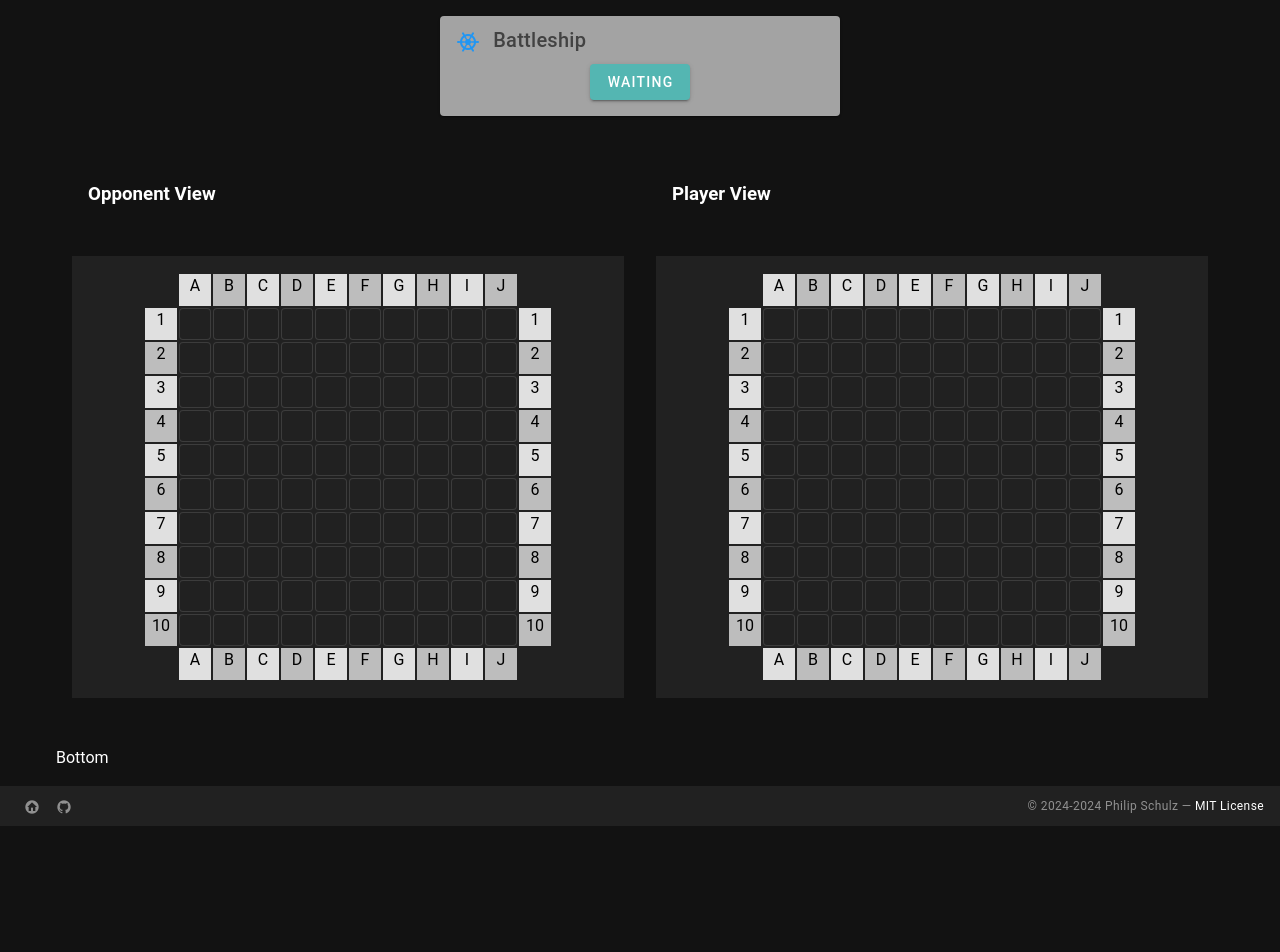
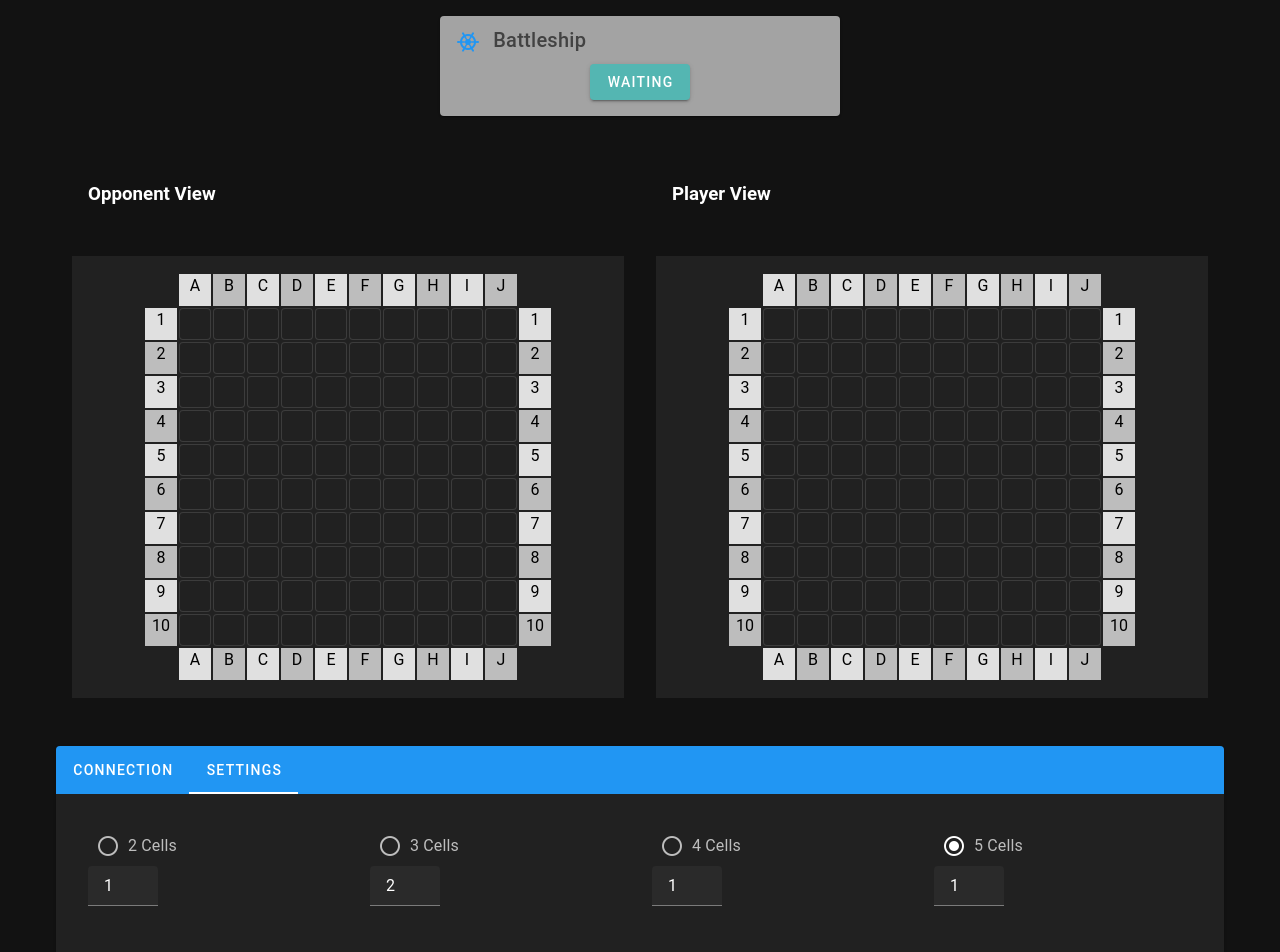
Before and after one commit to PhischDotOrg/battleship, a Vue app in the folder nodejs/: page / in a window 1280 px wide. Shown: the top 952 px of the page. Before the commit the page ends 826 px from the top, so only its background shows below. Built offline with nearby package versions, Linux system fonts and the light colour scheme.

Commit message:
Add Footer Components

```diff
--- a/nodejs/src/components.d.ts
+++ b/nodejs/src/components.d.ts
@@ -8,6 +8,8 @@ export {}
 declare module 'vue' {
   export interface GlobalComponents {
     AppFooter: typeof import('./components/AppFooter.vue')['default']
+    Connection: typeof import('./components/Connection.vue')['default']
+    Footer: typeof import('./components/Footer.vue')['default']
     GameGrid: typeof import('./components/GameGrid.vue')['default']
     GameStateButton: typeof import('./components/GameStateButton.vue')['default']
     Header: typeof import('./components/Header.vue')['default']
@@ -19,5 +21,6 @@ declare module 'vue' {
     PlayerView: typeof import('./components/PlayerView.vue')['default']
     RouterLink: typeof import('vue-router')['RouterLink']
     RouterView: typeof import('vue-router')['RouterView']
+    Settings: typeof import('./components/Settings.vue')['default']
   }
 }
--- /dev/null
+++ b/nodejs/src/components/Connection.vue
@@ -0,0 +1,34 @@
+<template>
+  <v-container>
+    <v-row>
+      <v-col cols="5">
+        <v-text-field
+          label="Host"
+          prepend-icon="mdi-server"
+          variant="outlined"
+        />
+      </v-col>
+
+      <v-col cols="5">
+        <v-text-field
+          label="Port"
+          prepend-icon="mdi-numeric"
+          variant="outlined"
+        />
+      </v-col>
+
+      <v-col cols="2">
+        <v-btn
+          color="primary"
+          @click="connect"
+        >
+          Connect
+        </v-btn>
+      </v-col>
+    </v-row>
+  </v-container>
+</template>
+
+<script lang="ts" setup>
+
+</script>
--- /dev/null
+++ b/nodejs/src/components/Footer.vue
@@ -0,0 +1,31 @@
+<template>
+  <v-card>
+    <v-tabs
+      v-model="tab"
+      bg-color="primary"
+    >
+      <v-tab value="connection">Connection</v-tab>
+      <v-tab value="settings">Settings</v-tab>
+    </v-tabs>
+
+    <v-card-text>
+      <v-tabs-window v-model="tab">
+        <v-tabs-window-item value="connection">
+          <Connection />
+        </v-tabs-window-item>
+
+        <v-tabs-window-item value="settings">
+          <Settings />
+        </v-tabs-window-item>
+      </v-tabs-window>
+    </v-card-text>
+  </v-card>
+</template>
+
+<script lang="ts" setup>
+  import { useGameStore } from '@/stores/game';
+
+  const gameStore = useGameStore();
+
+  const tab = ref('settings');
+</script>
--- /dev/null
+++ b/nodejs/src/components/Settings.vue
@@ -0,0 +1,85 @@
+<template>
+  <v-container>
+    <v-radio-group
+      v-model="ships"
+    >
+      <v-row>
+        <v-col>
+          <v-radio
+            label="2 Cells"
+            value="2"
+          />
+          <v-text-field
+            v-model="numShips2"
+            density="compact"
+            style="width: 70px"
+            type="number"
+            min="0"
+            max="2"
+            hide-details
+            single-line
+          />
+        </v-col>
+
+        <v-col>
+          <v-radio
+            label="3 Cells"
+            value="3"
+          />
+          <v-text-field
+            v-model="numShips3"
+            density="compact"
+            style="width: 70px"
+            type="number"
+            min="0"
+            max="2"
+            hide-details
+            single-line
+          />
+        </v-col>
+
+        <v-col>
+          <v-radio
+            label="4 Cells"
+            value="4"
+          />
+          <v-text-field
+            v-model="numShips4"
+            density="compact"
+            style="width: 70px"
+            type="number"
+            min="0"
+            max="1"
+            hide-details
+            single-line
+          />
+        </v-col>
+
+        <v-col>
+          <v-radio
+            label="5 Cells"
+            value="5"
+          />
+          <v-text-field
+            v-model="numShips5"
+            density="compact"
+            style="width: 70px"
+            type="number"
+            min="0"
+            max="1"
+            hide-details
+            single-line
+          />
+        </v-col>
+      </v-row>
+    </v-radio-group>
+  </v-container>
+</template>
+
+<script lang="ts" setup>
+  const ships = ref('5');
+  const numShips2 = ref(1);
+  const numShips3 = ref(2);
+  const numShips4 = ref(1);
+  const numShips5 = ref(1);
+</script>
--- a/nodejs/src/pages/index.vue
+++ b/nodejs/src/pages/index.vue
@@ -36,7 +36,7 @@
         no-gutters
       >
         <v-col>
-          Bottom
+          <Footer />
         </v-col>
       </v-row>
     </v-container>
```
